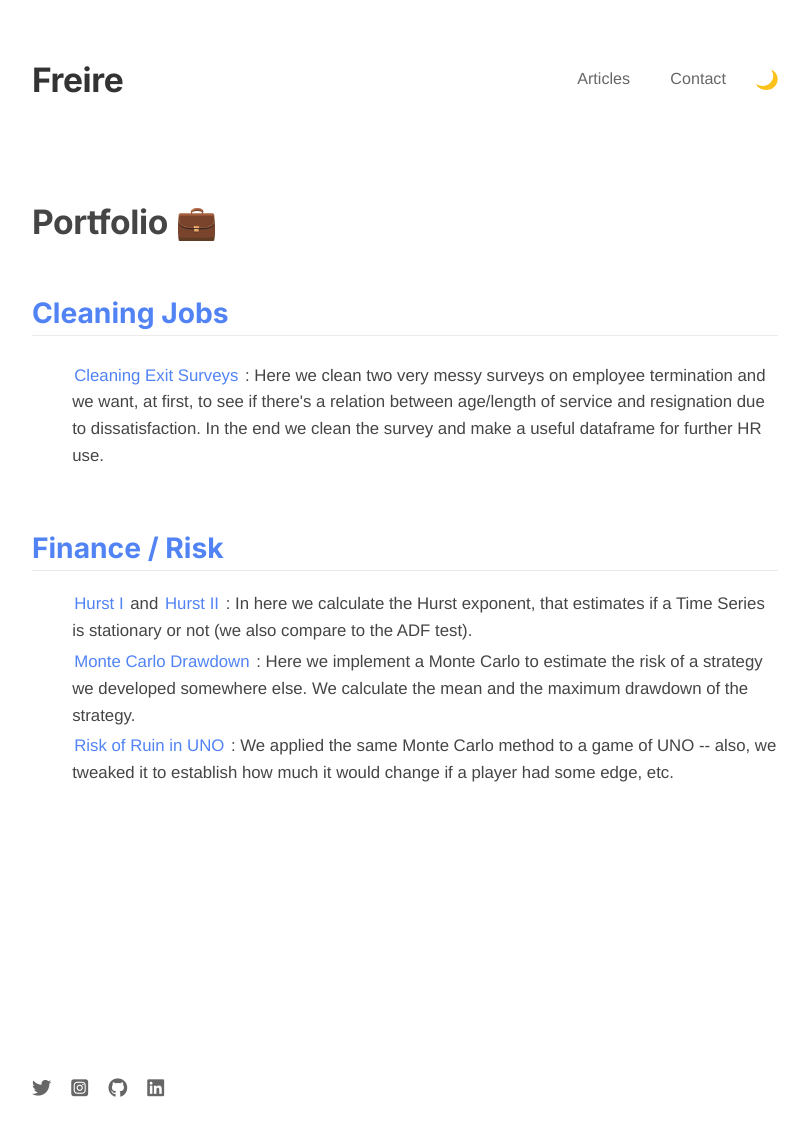
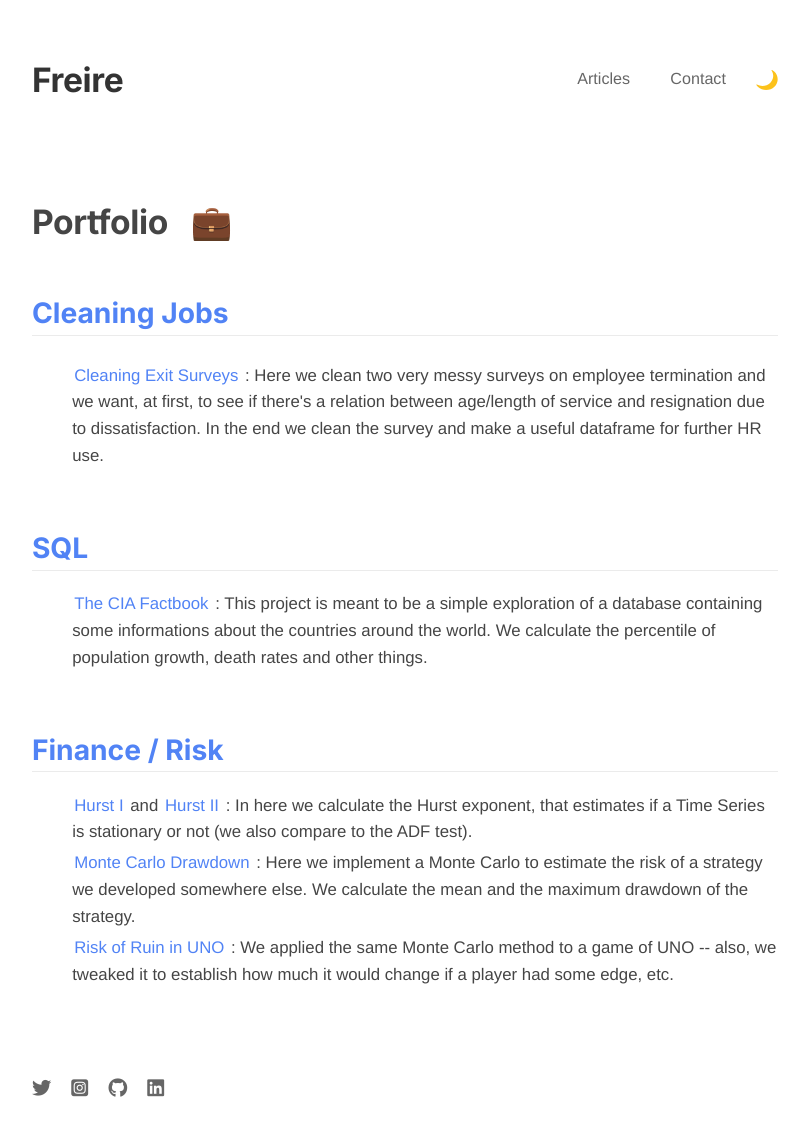
Before and after one commit to freirerene/freirerene.github.io, a Jekyll site: the page built from p.html, in a window 1280 px wide and 1209 px high. Shown: the top 1136 px of the window, without its empty margins (235-1044 px from the left). Built offline with Jekyll 4.4.1, drawn with Linux system fonts in a browser that asks for light colours; nearby versions of some CDN libraries.

Commit message:
Update p.html

```diff
--- a/p.html
+++ b/p.html
@@ -3,7 +3,7 @@ layout: default
 ---
 
 <div id="post">
-  <h1> Portfolio  💼</h1>
+  <h1> Portfolio &nbsp; 💼</h1>
 
 	<br>
 
@@ -12,6 +12,10 @@ layout: default
     <ul>
 	    <li><a href="https://github.com/freirerene/clean_exist_survey/blob/main/clean_exit_surveys.ipynb", target="_blank">Cleaning Exit Surveys</a> : Here we clean two very messy surveys on employee termination and we want, at first, to see if there's a relation between age/length of service and resignation due to dissatisfaction. In the end we clean the survey and make a useful dataframe for further HR use.</li>
     </ul>
+		<h2>SQL</h2>
+	<ul>
+		<li><a href="https://github.com/freirerene/sql_cia_factbook", target="_blank">The CIA Factbook</a> : This project is meant to be a simple exploration of a database containing some informations about the countries around the world. We calculate the percentile of population growth, death rates and other things.</li>
+		</ul>
 
 	<h2>Finance / Risk</h2>
    <ul>
```
